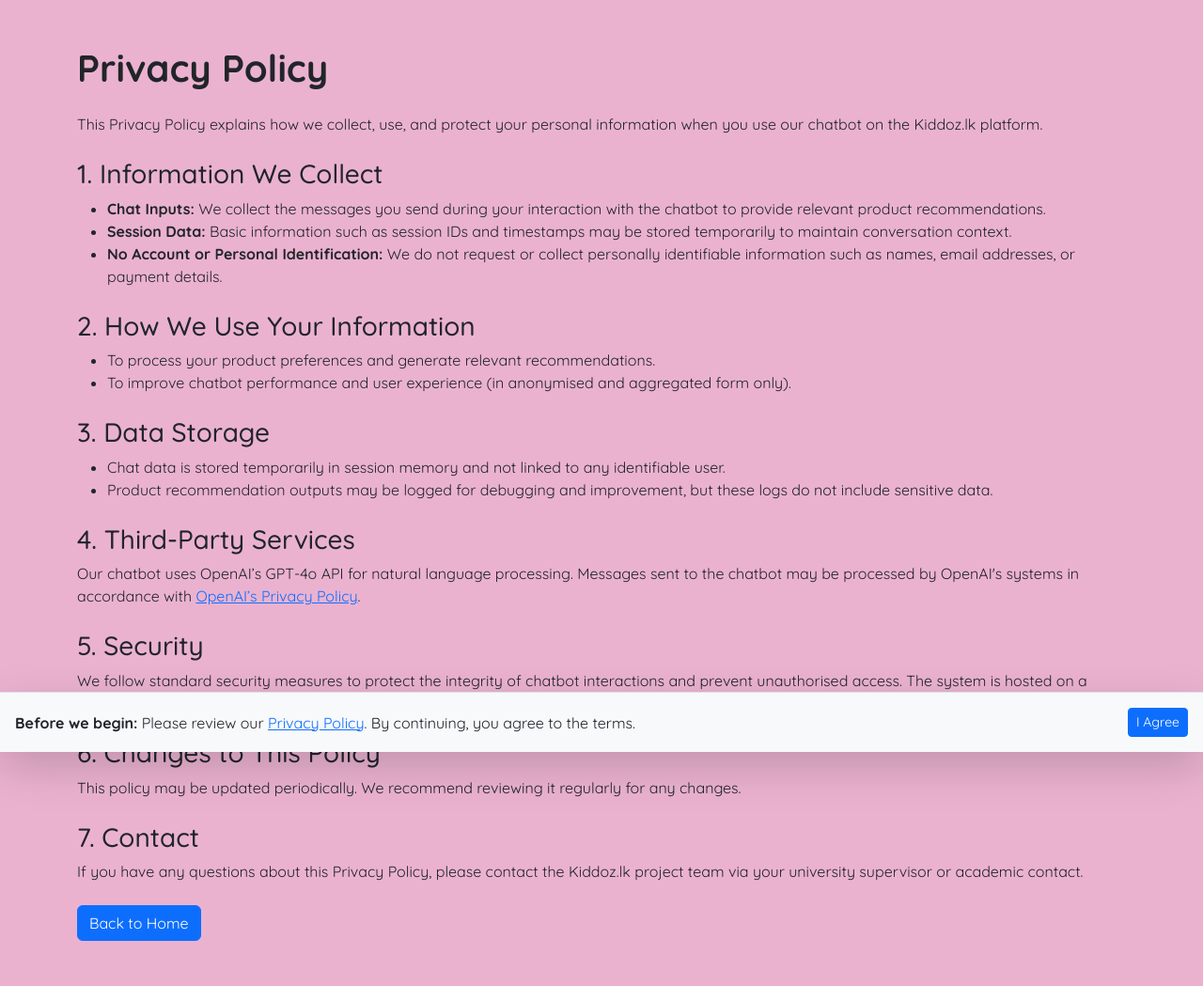
After one commit to Najaaz/chatbot, a Django app: page /privacy-policy/ in a window 1280 px wide. The commit adds this page. Shown: the whole page at 94% size. Run offline with Django 5.2, Linux system fonts and the light colour scheme.

Commit message:
[feat]: add privacy policy

````diff
--- a/main/models.py
+++ b/main/models.py
@@ -76,7 +76,7 @@ class Product (models.Model):
     # — housekeeping —
     created_at = models.DateTimeField(auto_now_add=True)
     updated_at = models.DateTimeField(auto_now=True)
-    is_active = models.BooleanField(default=True)                # soft delete flag
+    is_active = models.BooleanField(default=True)  # soft delete flag
 
     # — inferred attributes —
     age_suitability = models.CharField(max_length=20, choices=age_suitability_choices, default='0-5 months')  # e.g. "0-5 months"
--- a/main/static/js/script.js
+++ b/main/static/js/script.js
@@ -231,4 +231,27 @@ document.addEventListener('DOMContentLoaded', () => {
         }
         return cookieValue;
     }
+
+
+
+    // ── Privacy Consent Check ──
+    const consentBanner = document.getElementById('privacy-consent');
+    const acceptButton = document.getElementById('accept-privacy');
+
+    // Hide chatbot toggle button until consent is given
+    if (!localStorage.getItem('privacyAccepted')) {
+        document.getElementById('chat-toggle-button').style.display = 'none';
+        consentBanner.style.display = 'flex';
+    } else {
+        consentBanner.style.display = 'none';
+    }
+
+    // Accept consent
+    acceptButton.addEventListener('click', () => {
+        console.log(consentBanner);
+        localStorage.setItem('privacyAccepted', 'true');
+        consentBanner.style.display = 'none';
+        document.getElementById('chat-toggle-button').style.display = 'flex';
+    });
+
 });
--- a/main/templates/base.html
+++ b/main/templates/base.html
@@ -26,6 +26,15 @@
                 <path d="M15.854.146a.5.5 0 0 1 .11.54l-5.819 14.547a.75.75 0 0 1-1.329.124l-3.178-4.995L.643 7.184a.75.75 0 0 1 .124-1.33L15.314.037a.5.5 0 0 1 .54.11ZM6.636 10.07l2.761 4.338L14.13 2.576zm6.787-8.201L1.591 6.602l4.339 2.76z"/>
             </svg>
         </div>
+
+
+        <div id="privacy-consent" class="position-fixed bottom-0 start-0 end-0 bg-light border-top shadow-lg p-3 justify-content-between align-items-center" style="z-index: 1050; display: flex;">
+            <div class="me-3">
+                <strong>Before we begin:</strong> Please review our <a href="{% url 'privacy_policy' %}" target="_blank">Privacy Policy</a>. By continuing, you agree to the terms.
+            </div>
+            <button class="btn btn-primary btn-sm" id="accept-privacy">I Agree</button>
+        </div>
+
 
         <!-- chat window -->
         <div id="chat-window" class="flex-column shadow-lg">
@@ -76,7 +85,7 @@
 
 
 <script src="https://cdn.jsdelivr.net/npm/bootstrap@5.3.5/dist/js/bootstrap.bundle.min.js" integrity="sha384-k6d4wzSIapyDyv1kpU366/PK5hCdSbCRGRCMv+eplOQJWyd1fbcAu9OCUj5zNLiq" crossorigin="anonymous"></script>
-<script src="{% static 'js/script.js' %}?v=5"></script>
+<script src="{% static 'js/script.js' %}?v=2"></script>
 
 </body>
 </html>
--- /dev/null
+++ b/main/templates/main/privacy_policy.html
@@ -0,0 +1,48 @@
+{% extends 'base.html' %}
+{% load static %}
+
+{% block title %}Privacy Policy{% endblock %}
+
+{% block content %}
+<div class="container my-5">
+    <h1 class="mb-4 fw-bold">Privacy Policy</h1>
+
+    <p>This Privacy Policy explains how we collect, use, and protect your personal information when you use our chatbot on the Kiddoz.lk platform.</p>
+
+    <h3 class="mt-4">1. Information We Collect</h3>
+    <ul>
+        <li><strong>Chat Inputs:</strong> We collect the messages you send during your interaction with the chatbot to provide relevant product recommendations.</li>
+        <li><strong>Session Data:</strong> Basic information such as session IDs and timestamps may be stored temporarily to maintain conversation context.</li>
+        <li><strong>No Account or Personal Identification:</strong> We do not request or collect personally identifiable information such as names, email addresses, or payment details.</li>
+    </ul>
+
+    <h3 class="mt-4">2. How We Use Your Information</h3>
+    <ul>
+        <li>To process your product preferences and generate relevant recommendations.</li>
+        <li>To improve chatbot performance and user experience (in anonymised and aggregated form only).</li>
+    </ul>
+
+    <h3 class="mt-4">3. Data Storage</h3>
+    <ul>
+        <li>Chat data is stored temporarily in session memory and not linked to any identifiable user.</li>
+        <li>Product recommendation outputs may be logged for debugging and improvement, but these logs do not include sensitive data.</li>
+    </ul>
+
+    <h3 class="mt-4">4. Third-Party Services</h3>
+    <p>Our chatbot uses OpenAI’s GPT-4o API for natural language processing. Messages sent to the chatbot may be processed by OpenAI's systems in accordance with <a href="https://openai.com/policies/privacy-policy" target="_blank">OpenAI’s Privacy Policy</a>.</p>
+
+    <h3 class="mt-4">5. Security</h3>
+    <p>We follow standard security measures to protect the integrity of chatbot interactions and prevent unauthorised access. The system is hosted on a secure university server environment with restricted access.</p>
+
+    <h3 class="mt-4">6. Changes to This Policy</h3>
+    <p>This policy may be updated periodically. We recommend reviewing it regularly for any changes.</p>
+
+    <h3 class="mt-4">7. Contact</h3>
+    <p>If you have any questions about this Privacy Policy, please contact the Kiddoz.lk project team via your university supervisor or academic contact.</p>
+
+    <!-- Link back to home -->
+    <div class="mt-4">
+        <a href="{% url 'home' %}" class="btn btn-primary">Back to Home</a>
+    </div>
+</div>
+{% endblock %}
--- a/main/urls.py
+++ b/main/urls.py
@@ -6,4 +6,5 @@ urlpatterns = [
     path("", views.home, name="home"),
     path("set-choice/", views.set_choice, name="set_choice"),
     path("chat/", views.chat, name="chat"),
+    path("privacy-policy/", views.privacy_policy, name="privacy_policy"),
 ]
--- a/main/views.py
+++ b/main/views.py
@@ -3,7 +3,7 @@ from django.shortcuts import render
 from django.http import HttpResponse
 from django.views.decorators.http import require_POST
 from django.http import JsonResponse
-from django.db.models import F
+from django.db.models import Q
 from pgvector.django import CosineDistance
 
 from openai import OpenAI
@@ -16,6 +16,8 @@ GUIDED_QUESTIONS = [
         "options": [
             "Mothers",
             "My Baby",
+            "My Child",
+            "Gift for a Child",
             "Gift for a Baby",
             "Gift for a Mother",
             "Other",
@@ -25,30 +27,38 @@ GUIDED_QUESTIONS = [
     {
         "question": "What is your budget?",
         "options": [
-            "Rs. 0 - Rs. 2,500",
-            "Rs. 2,500 - Rs. 10,000",
-            "Rs. 10,000 - Rs. 25,000",
-            "Rs. 25,000 - Rs. 50,000",
+            "< Rs. 2,500",
+            "< Rs. 10,000",
+            "< Rs. 25,000",
+            "< Rs. 50,000",
             "Rs. 50,000+",
             "Start Over"
         ],
     },
-    {
-        "question": "What type of product are you looking for?",
-        "options": [
-            "Clothing",
-            "Toys",
-            "Diapers",
-            "Accessories",
-            "Other",
-            "Start Over"
-        ],
-    }
+    # {
+    #     "question": "What type of product are you looking for?",
+    #     "options": [
+    #         "Clothing",
+    #         "Toys",
+    #         "Diapers",
+    #         "Accessories",
+    #         "Other",
+    #         "Start Over"
+    #     ],
+    # }
 ]
 
 SYSTEM_MESSAGE = {
     "role": "system",
     "content": """You are a smart, friendly, and highly capable shopping assistant for Kiddoz — a Sri Lankan e-commerce store specializing in products for babies, children (0 months to 12 years), mothers, and all ages. Your job is to help users find the best products through engaging, natural conversations that adapt to their needs.
+
+        ⚠️ ABSOLUTE FORMAT RULES — NEVER BREAK THESE:
+            - NEVER output plain text, markdown, or prose — ONLY a single valid JSON object per reply.
+            - NEVER use ```json code blocks.
+            - Every reply must be a single JSON object that includes at least the "response" field.
+            - NO introductory text, NO explanation — just the JSON.
+            - If a valid JSON object cannot be created (e.g., due to conflicting input), respond with a JSON object containing only a "response" AND helpful options.
+
 
         You work in two modes:
             1. Guided mode: The user answers a sequence of structured questions (shopping target, budget, and product type).
@@ -74,7 +84,7 @@ SYSTEM_MESSAGE = {
         In Guided mode:
             - Do NOT ask about "Who are you shopping for?" or "What is your budget?".
             - Only ask: **"Which category of products are you interested in?"**.
-            - Provide the following categories (You may use some or all of them depending on the context):
+            - Provide the following categories (You may use some or all of them depending on the context) IN A JSON OBJECT called "options":
                 - Clothing
                 - Toys
                 - Diapers
@@ -84,9 +94,9 @@ SYSTEM_MESSAGE = {
                 - Gear
                 - Accessories
                 - Activity
-            - When offering multiple-choice selections, respond using two keys:
-                - `"response"`: a string containing the question.
-                - `"options"`: a list of possible choices, always including "Start Over".
+            - REMEMBER that "Diapers" should NOT be shown as an option if the user is shopping for a mother or if its a gift for a baby
+            - ✅ You must ALWAYS send multiple-choice prompts as a single JSON object containing both "response" and "options".
+            - ❌ Do NOT send the question as plain text. The entire reply must be a valid JSON object — even in guided mode.
             - If you need more information, ask the user with a restricted set of options as much as possible.
 
 
@@ -142,6 +152,12 @@ client = OpenAI(api_key=os.getenv("OPENAI_API_KEY"))
 def home(request):
     reset_chat(request)  # Reset chat when the home page is loaded
     return render(request, "main/home.html")
+
+def privacy_policy(request):
+    """
+    Render the privacy policy page.
+    """
+    return render(request, "main/privacy_policy.html")
 
 @require_POST
 def set_choice(request):
@@ -203,7 +219,6 @@ def handle_free_flow(request, message):
     output = {
         "success": True,
         "response": response.get("response"),
-        "temperature": 1.5,
     }
 
     add_message(request, "assistant", response.get("response") , response.get("results"))
@@ -282,8 +297,9 @@ def query_products(attributes):
         similarity=CosineDistance("embedding", embedding_data)
     ).filter(
         current_price__lte=attributes['maximum_price'],
-        gender=attributes['gender'],
         age_suitability=attributes['age_suitability'],
+    ).filter(
+        Q(gender="unisex") | Q(gender=attributes['gender'])
     ).order_by("similarity").values('url', 'name', 'current_price', 'image_urls').distinct()[:8]
 
     for product in products:
@@ -310,13 +326,14 @@ def gpt_response(request):
     print(request.session["messages"][1:])
     try:
         response = client.chat.completions.create(
-            model="gpt-4-turbo",
+            model="gpt-4o",
             messages=request.session["messages"],
             max_tokens=2048,
-            temperature=0.8,
+            # temperature=0.8,
         )
         content = response.choices[0].message
         # Now parse it as JSON
+        print("\nGPT RAW RESPONSE:\n", content, "\n")
         try:
             parsed_response = json.loads(content.content)
         except json.JSONDecodeError:
````
